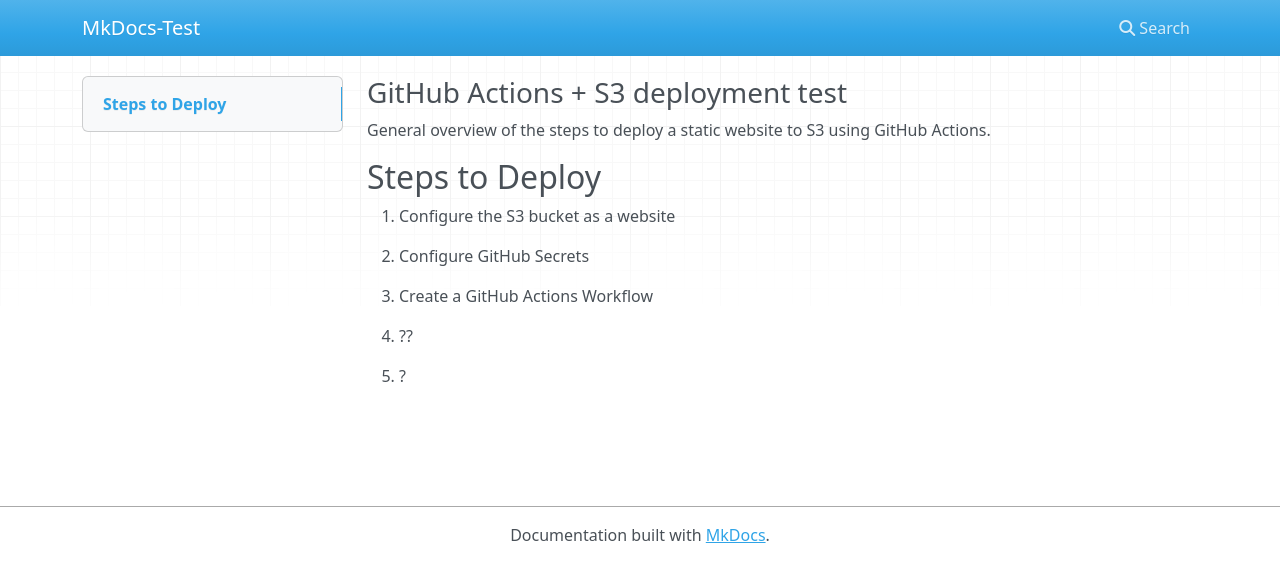
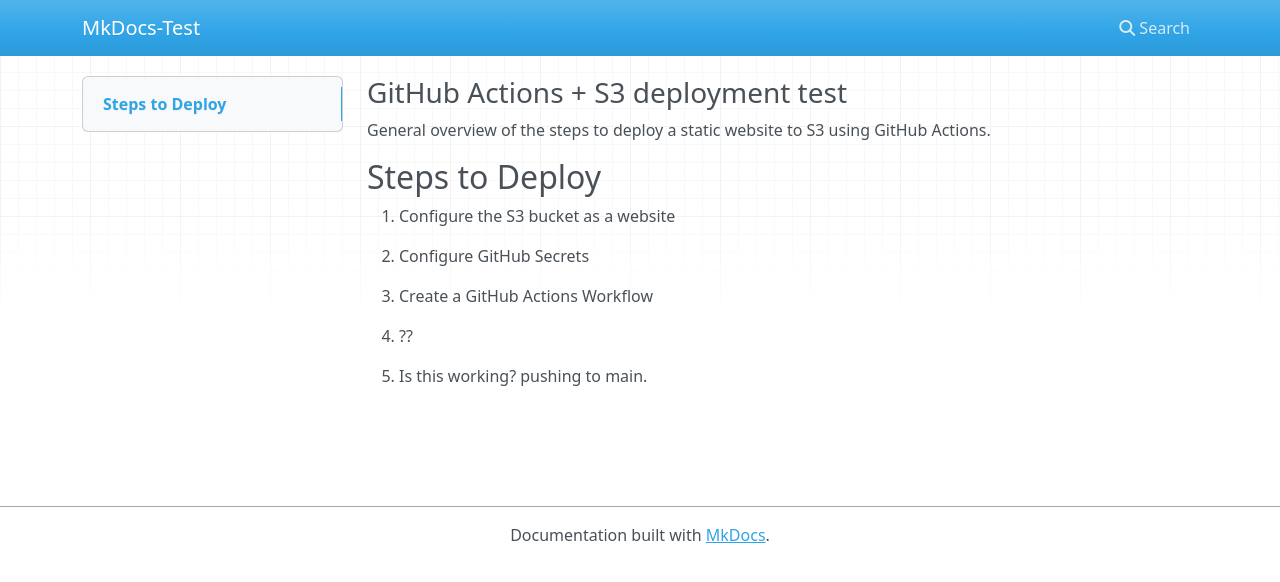
Before and after one commit to ZSabakh/MkDocs-Test, an MkDocs documentation site: the page built from docs/index.md, in a window 1280 px wide. Shown: the top 582 px of the page. Built offline with MkDocs 1.6.1, drawn with Linux system fonts in a browser that asks for light colours; nearby versions of some CDN libraries.

```diff
--- a/docs/index.md
+++ b/docs/index.md
@@ -14,4 +14,4 @@ General overview of the steps to deploy a static website to S3 using GitHub Acti
 
 4. ??
 
-5. ?
+5. Is this working? pushing to main.
```
